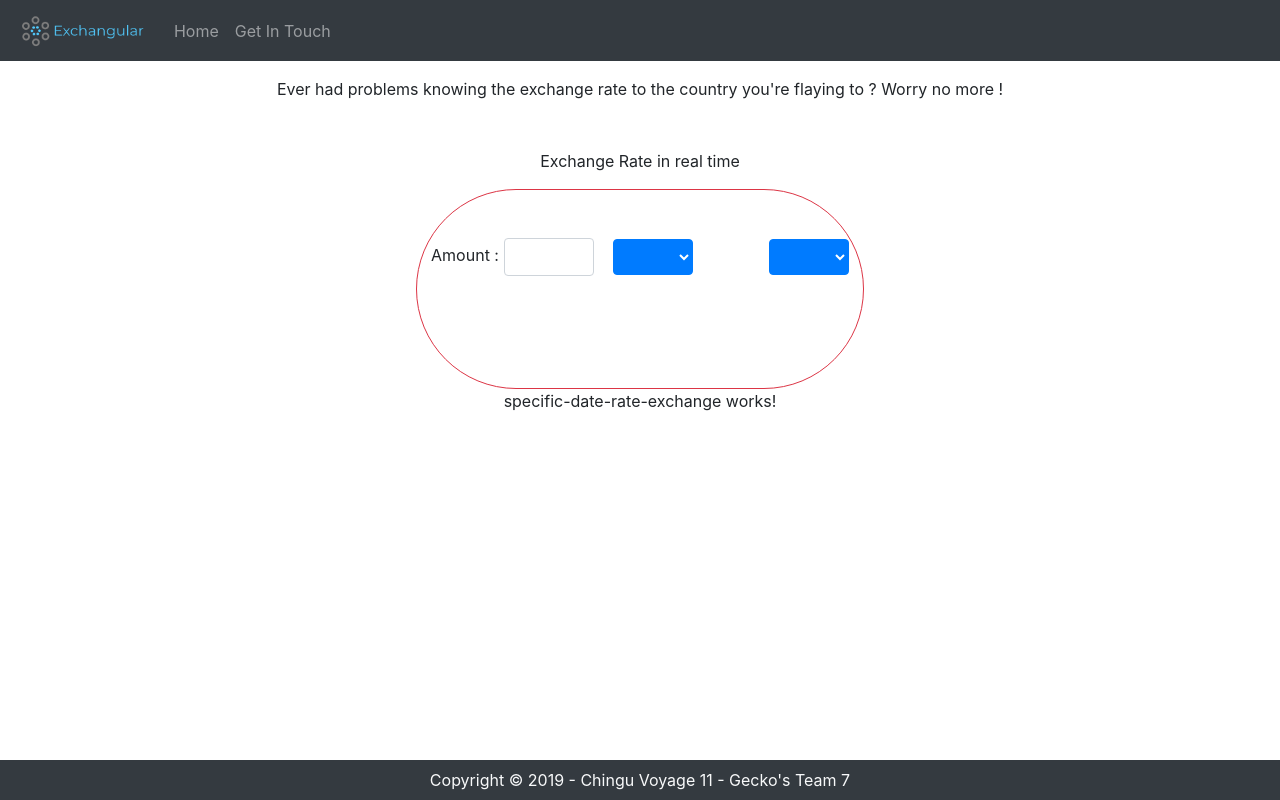
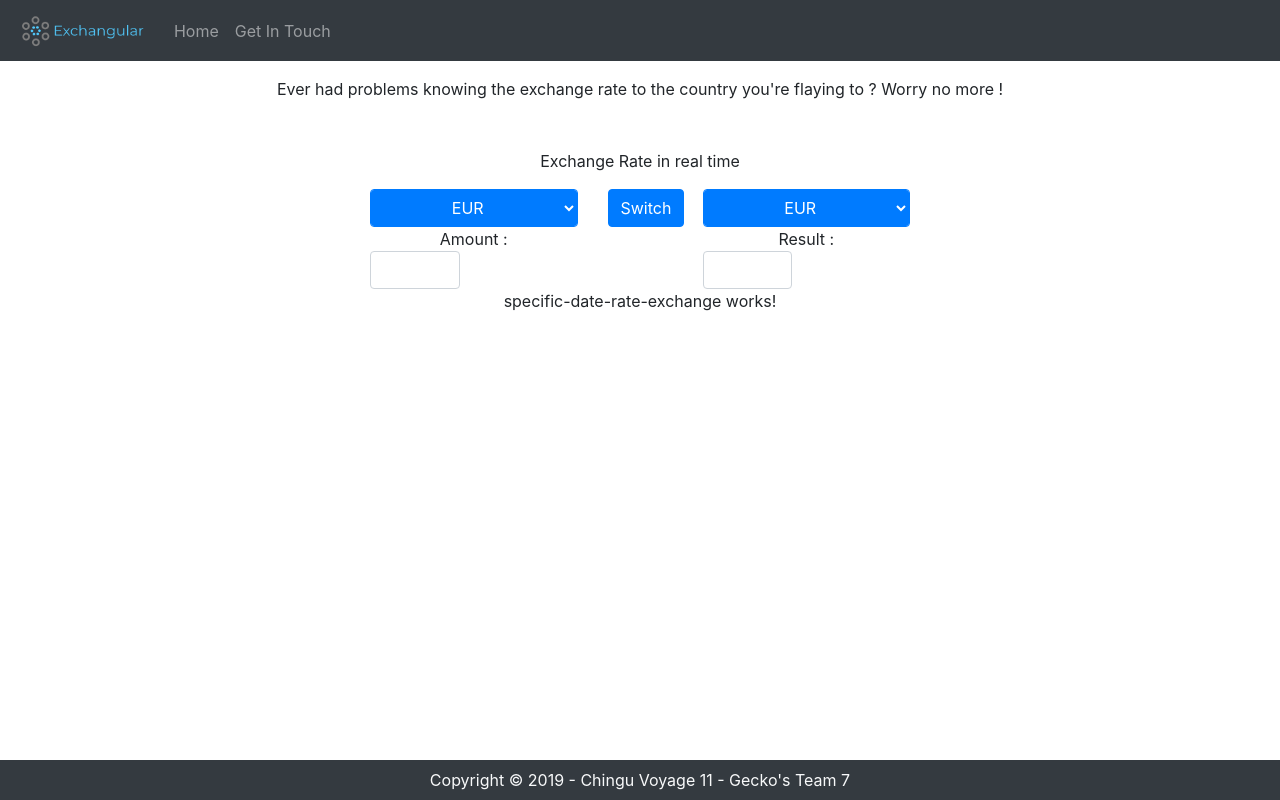
Before and after one commit to chingu-voyages/v11-geckos-team-07, an Angular app: page /home in a window 1280 px wide. Built offline with nearby package versions, Linux system fonts and the light colour scheme.

Commit message:
Positon dropdown and textboxes

```diff
--- a/src/app/real-time-rate-exchange/real-time-rate-exchange.component.html
+++ b/src/app/real-time-rate-exchange/real-time-rate-exchange.component.html
@@ -1,17 +1,30 @@
 <p class="text-center mt-5">Exchange Rate in real time</p>
-<div class="box border rounded-pill border-danger">
-  <span class="amount">Amount : </span>
-  <input class="inpu form-control" type="number">
-  <div class="drop1">
-    <select (change)="selectCurrency($event.target.value)" class="btn btn-primary" name="list" id="list">
-      <option selected disabled hidden></option>
-      <option *ngFor="let currency of currencies" value={{currency}}>{{currency}}</option>
-    </select>
-  </div>
-  <div class="drop2">
-    <select (change)="selectCurrency($event.target.value)" class="btn btn-primary" name="list" id="list">
-      <option selected disabled hidden></option>
-      <option *ngFor="let currency of currencies" value={{currency}}>{{currency}}</option>
-    </select>
+<div class="row justify-content-center">
+  <div class="col-md-6 ">
+    <div class="row">
+      <div class="col-sm-5 justify-content-center">
+        <div class="drop">
+          <select (change)="selectCurrency($event.target.value)" class="btn btn-primary form-control" name="list"
+            id="list">
+            <option *ngFor="let currency of currencies" value={{currency}}>{{currency}}</option>
+          </select>
+        </div>
+        <span class="amount">Amount : </span>
+        <input class="inpu form-control">
+      </div>
+      <div class="col-sm-2 justify-content-center">
+        <button class="btn btn-primary">Switch</button>
+      </div>
+      <div class="col-sm-5 justify-content-center">
+        <div class="drop">
+          <select (change)="selectCurrency($event.target.value)" class="btn btn-primary form-control" name="list"
+            id="list">
+            <option *ngFor="let currency of currencies" value={{currency}}>{{currency}}</option>
+          </select>
+        </div>
+        <span class="amount">Result : </span>
+        <input class="inpu form-control">
+      </div>
+    </div>
   </div>
 </div>
```
